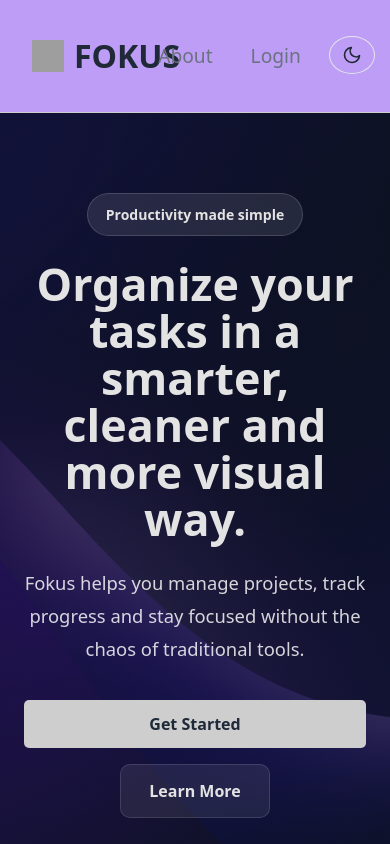
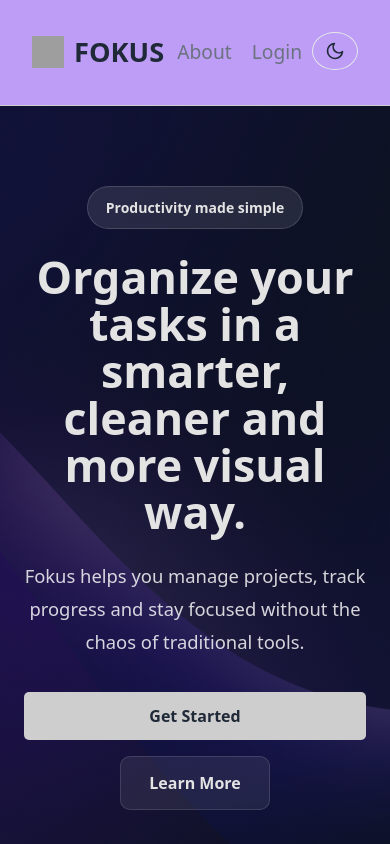
Before and after one commit to chioarenillas/fokus, a React (Vite) app: page / in a window 390 px wide. Shown: the top 844 px of the page. Built offline with nearby package versions, Linux system fonts and the light colour scheme; no server answers; grey boxes are pictures that could not be loaded.

Commit message:
new css fix

```diff
--- a/src/components/Footer/Footer.css
+++ b/src/components/Footer/Footer.css
@@ -2,19 +2,14 @@
 
 footer {
   margin-top: auto;
-
   display: flex;
   align-items: center;
   justify-content: center;
-
   padding: 24px 32px;
   border-top: 1px solid var(--border-color);
-
   background-color: var(--border-color);
-
   font-size: 13px;
   color: var(--text-secondary);
-
   position: relative;
 }
 
@@ -24,7 +19,6 @@ footer::before {
   top: 0;
   left: 50%;
   transform: translateX(-50%);
-
   width: 120px;
   height: 2px;
   background: var(--accent-color);
--- a/src/components/Header/Header.css
+++ b/src/components/Header/Header.css
@@ -3,12 +3,9 @@ header {
   display: flex;
   align-items: center;
   justify-content: space-between;
-
   padding: 32px 32px;
   border-bottom: 1px solid var(--bg-secondary);
-
   background-color: var(--bg-other);
-
   position: sticky;
   top: 0;
   z-index: 100;
@@ -18,7 +15,6 @@ header {
   display: flex;
   align-items: center;
   gap: 10px;
-
   text-decoration: none;
   color: var(--text-primary);
 }
@@ -37,10 +33,8 @@ header {
   color: var(--text-secondary);
   font-size: 1.2rem;
   font-weight: 500;
-
   padding: 6px 10px;
   border-radius: 8px;
-
   transition: all 0.2s ease;
 }
 
@@ -66,3 +60,15 @@ header {
   background-color: var(--text-primary);
   color: var(--accent-hover);
 }
+
+@media (max-width: 480px) {
+  h1{
+    font-size: 1.7em;
+  }
+  .nav{
+    gap: 0px;
+  }
+  .nav a{
+    font-size: 1.2em;
+  }
+}
```
Also changed, not shown: src/pages/Home/Home.css (+0 -70 lines), src/pages/Host/Dashboard/Dashboard.css (+0 -21 lines), src/pages/Host/Settings/Settings.css (+0 -25 lines), src/pages/Host/Tasks/Tasks.css (+0 -25 lines), src/pages/Login/Login.css (+8 -51 lines).
